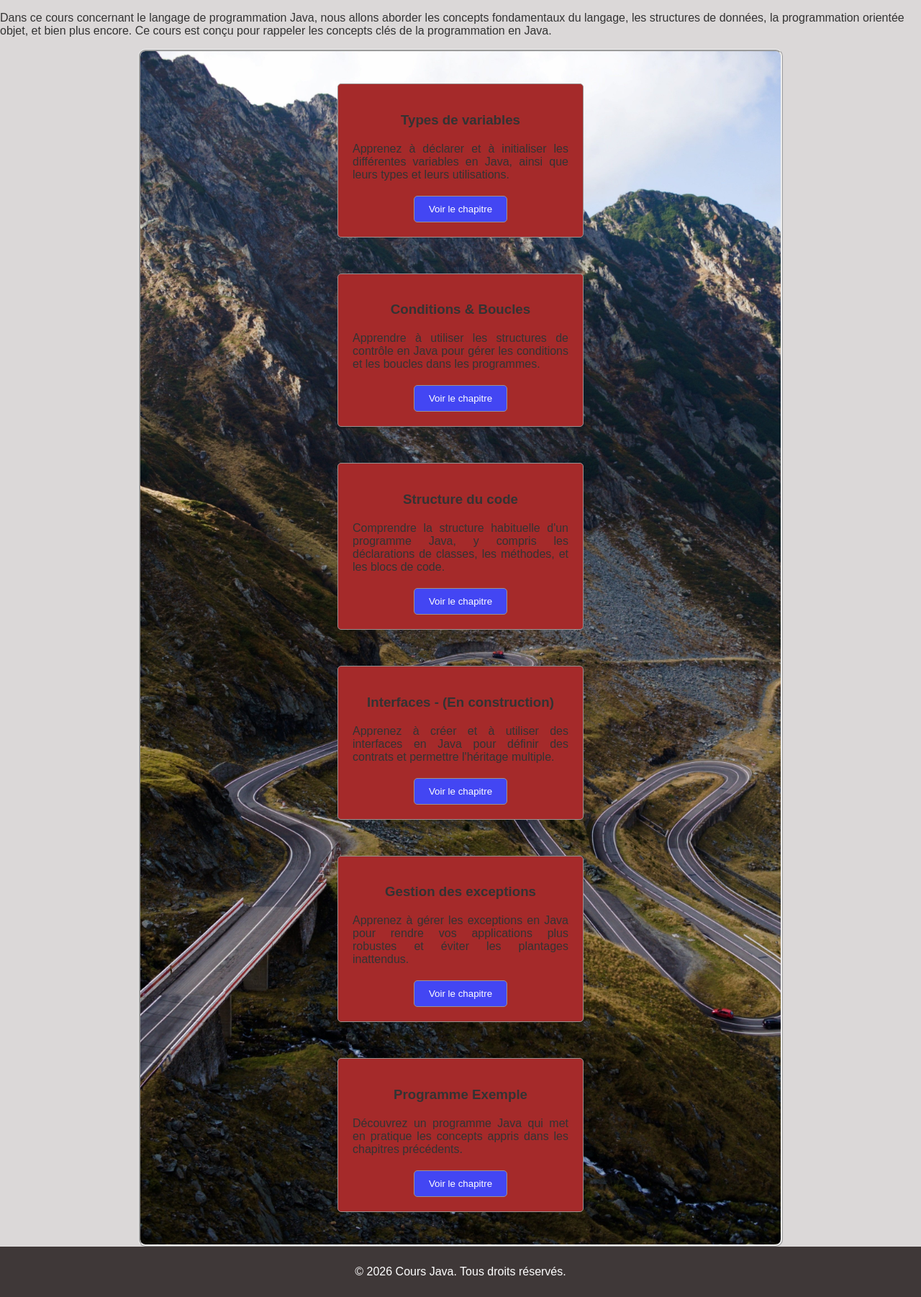
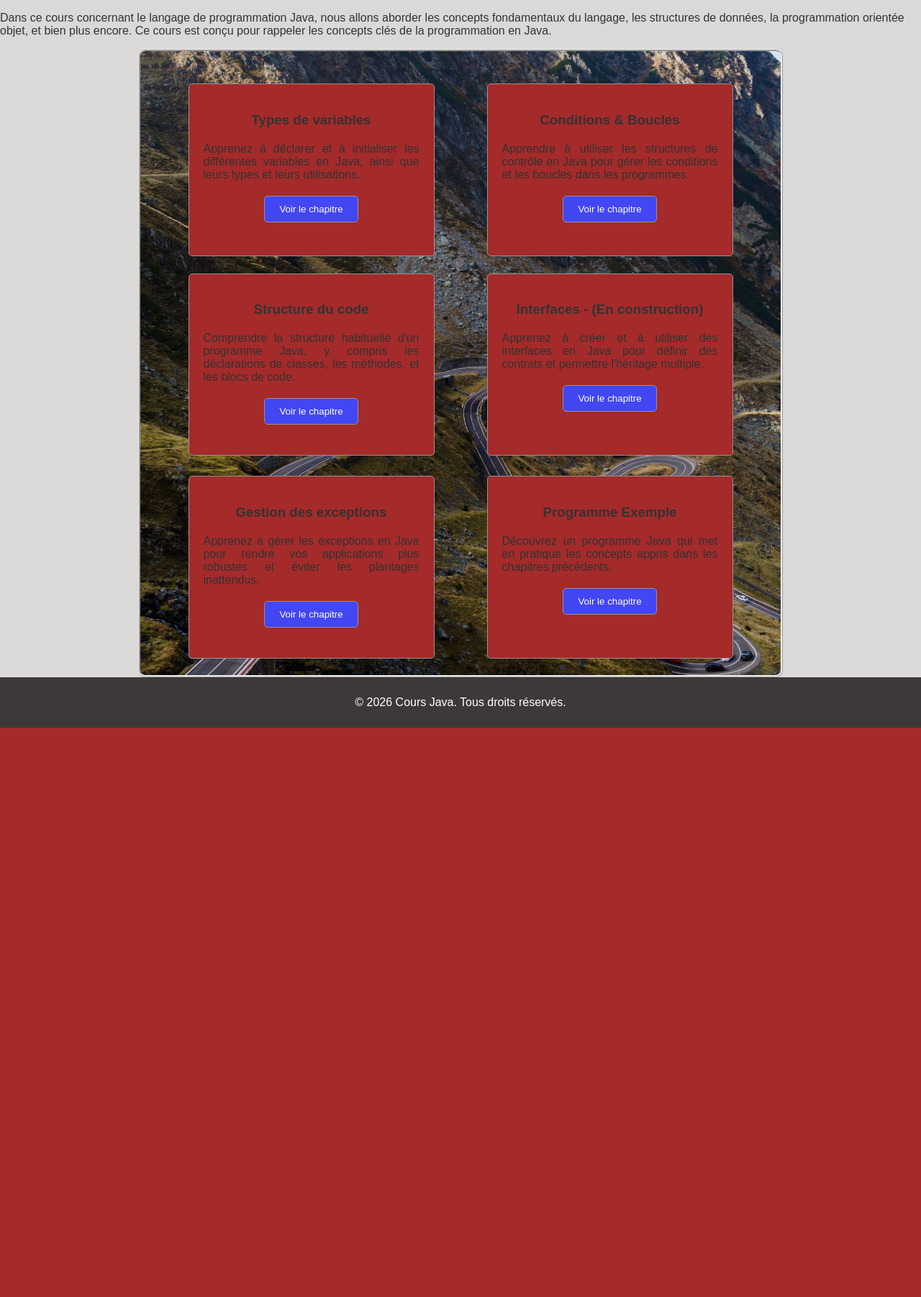
Before and after one commit to Cohen-Tom/cohen-tom.github.io, a PHP site: page /htdocs/Cours-Java/index.html in a window 1280 px wide. Shown: the part 118-1920 px from the top of the page at 72% size. After the commit the page ends 1129 px from the top, so only its background shows below. Run offline with PHP 8.4, Linux system fonts and the light colour scheme.

Commit message:
mise a jour

```diff
--- a/htdocs/Cours-Java/index.html
+++ b/htdocs/Cours-Java/index.html
@@ -32,7 +32,7 @@
 
     <main>
         <section>
-            <div class="Flexbox">
+            <div class="grid-container">
                 <div class="card">
                     <h3>Types de variables</h3>
                     <p>Apprenez à déclarer et à initialiser les différentes variables en Java, ainsi que leurs types et leurs utilisations.</p>
--- a/htdocs/Cours-Java/style.css
+++ b/htdocs/Cours-Java/style.css
@@ -14,10 +14,10 @@ main {
     border-radius: 10px;
 }
 
-.Flexbox {
-    display: flex;
-    flex-direction: column;
-    align-items: center;
+.grid-container {
+    display: grid;
+    grid-template-columns: 50% 50%;
+    justify-items: center;
 }
 
 .card{
@@ -27,6 +27,7 @@ main {
     padding: 20px;
     margin:  25px;
     width: 300px;
+    height: 75%;
     text-align: center;
 }
 
@@ -50,3 +51,11 @@ main {
     padding: 10px 20px;
     cursor: pointer;
 }
+
+
+@media screen and (max-width: 1100px) {
+    .grid-container {
+        grid-template-columns: 100%;
+    }
+
+}
```
